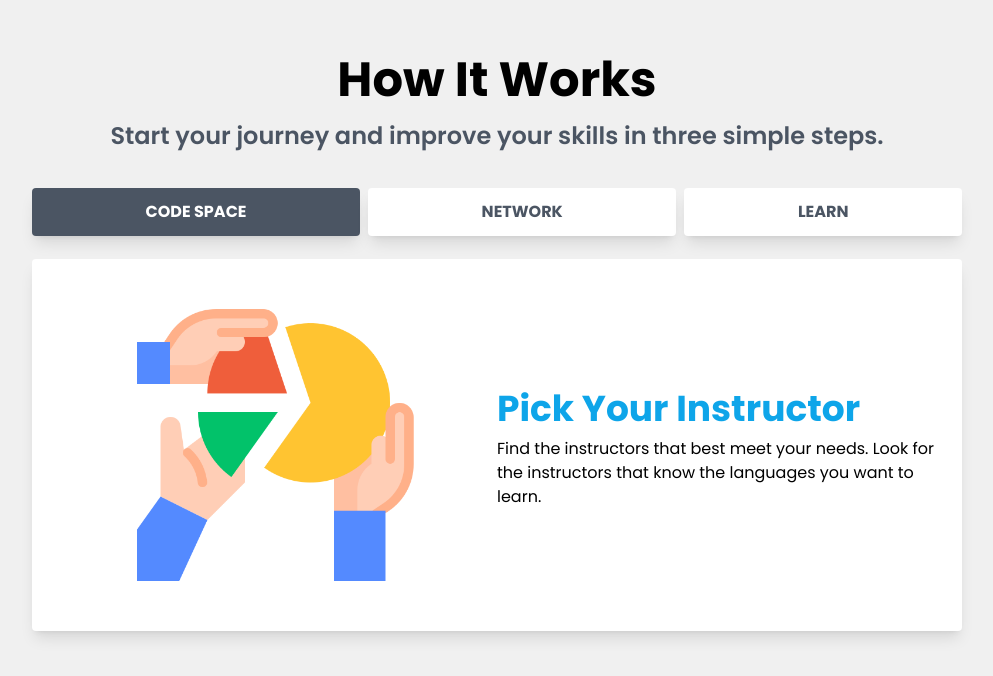
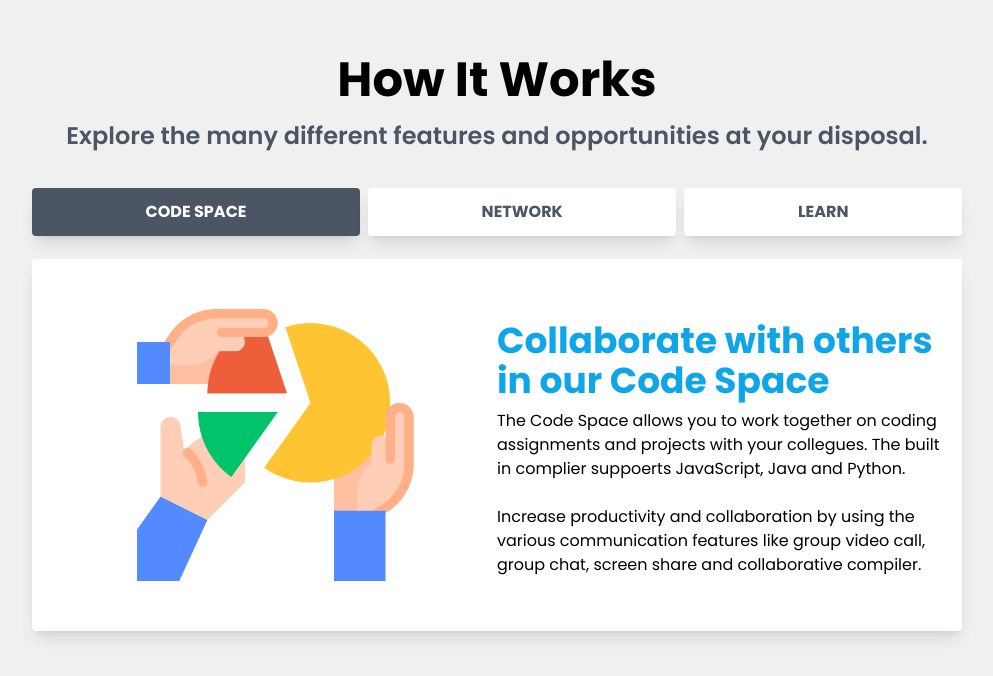
Before and after one commit to waileungl/devbud_mern_app, a React (Create React App) app in the folder client/: page / in a window 1280 px wide. Shown: the part 808-1484 px from the top of the page, without its empty margins (143-1136 px from the left). Built offline with nearby package versions, Linux system fonts and the light colour scheme; what agora-rtc-sdk-ng, agora-rtm-sdk would draw is missing.

Commit message:
Adding new tabs content

```diff
--- a/client/src/components/Steps.jsx
+++ b/client/src/components/Steps.jsx
@@ -10,7 +10,8 @@ const Steps = () => {
             How It Works
           </p>
           <h1 className='md:text-2xl text-lg font-semibold text-gray-600'>
-            Start your journey and improve your skills in three simple steps.
+            Explore the many different features and opportunities at your
+            disposal.
           </h1>
         </div>
         <Tabs />
--- a/client/src/components/Tabs.jsx
+++ b/client/src/components/Tabs.jsx
@@ -80,11 +80,18 @@ const Tabs = () => {
                 />
                 <div className='flex flex-col justify-center'>
                   <h1 className='md:text-4xl sm:text-3xl text-2xl font-bold py-2 text-sky-500'>
-                    Pick Your Instructor
+                    Collaborate with others in our Code Space
                   </h1>
                   <p className=''>
-                    Find the instructors that best meet your needs. Look for the
-                    instructors that know the languages you want to learn.
+                    The Code Space allows you to work together on coding
+                    assignments and projects with your collegues. The built in
+                    complier suppoerts JavaScript, Java and Python.{' '}
+                  </p>
+                  <br />
+                  <p>
+                    Increase productivity and collaboration by using the various
+                    communication features like group video call, group chat,
+                    screen share and collaborative compiler.
                   </p>
                 </div>
               </div>
@@ -99,12 +106,18 @@ const Tabs = () => {
                 />
                 <div className='flex flex-col justify-center'>
                   <h1 className='md:text-4xl sm:text-3xl text-2xl font-bold py-2 text-sky-500'>
-                    Chat With Your Instructor
+                    Network with other Developers
                   </h1>
                   <p className=''>
-                    When you find an instructor you'd like to work with, send
-                    them a message right from our site. Messaging is easy and
-                    instant.
+                    New to coding? DEVBUD's social platform allows users to
+                    network with each other and find like-minded developers to
+                    collaborate with.
+                  </p>
+                  <br />
+                  <p>
+                    Find more experience developers that have the skills you
+                    desire and work with them on projects to improve your coding
+                    skills!{' '}
                   </p>
                 </div>
               </div>
@@ -119,14 +132,13 @@ const Tabs = () => {
                   </h1>
                   <p className=''>
                     Found someone you want to work with? There is nothing left
-                    to do but jump to our work room and start coding!
+                    to do but to jump into the Code Space.
                   </p>
                   <br />
                   <p>
                     DEVBUD comes with a built-in IDE where you and your
-                    instructor can work on projects or challenges together. Each
-                    work room comes with group chat and webcam features to make
-                    communication a breeze.
+                    colleagues can work on projects or challenges together.
+                    Simply create your own room and invite others!
                   </p>
                 </div>
               </div>
```
